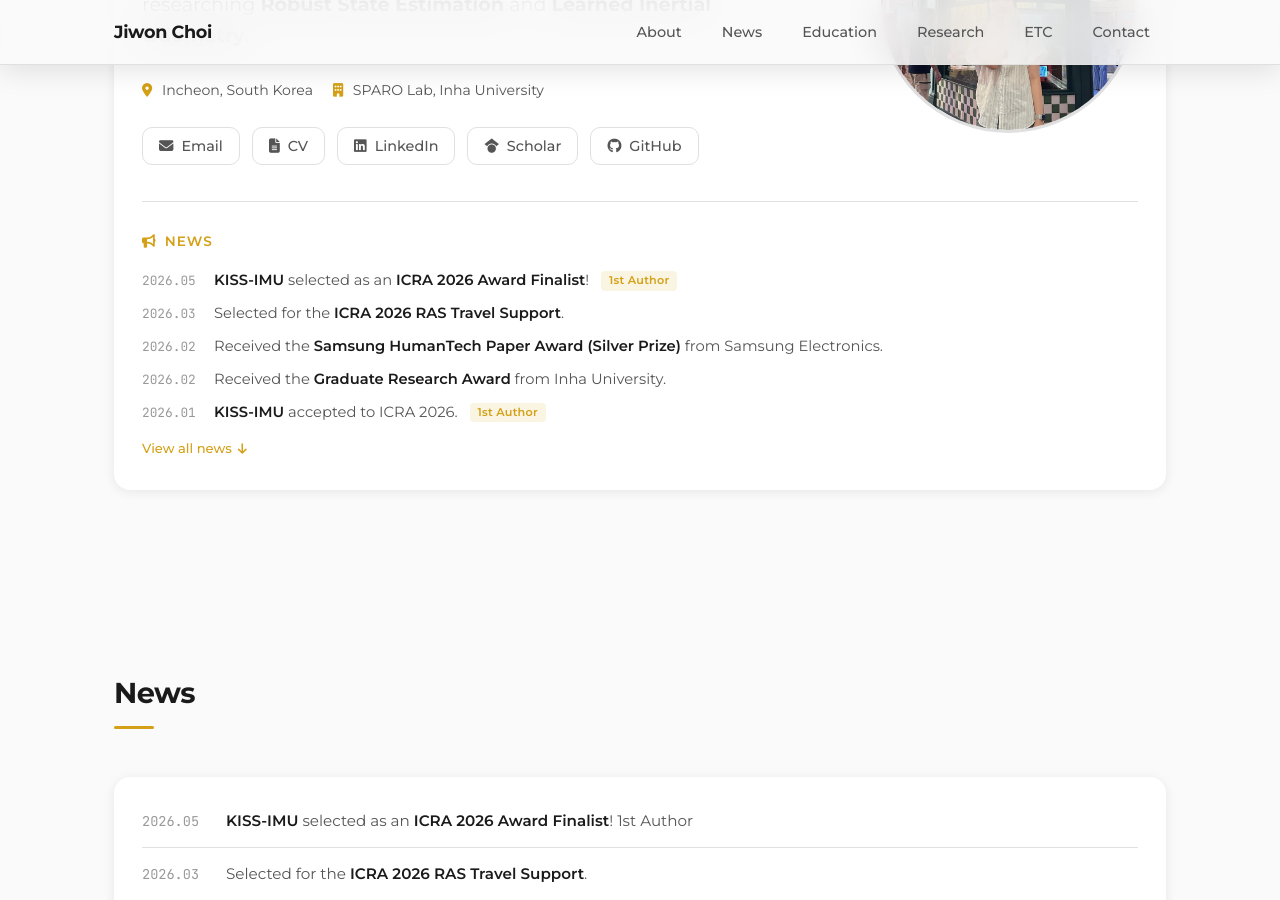
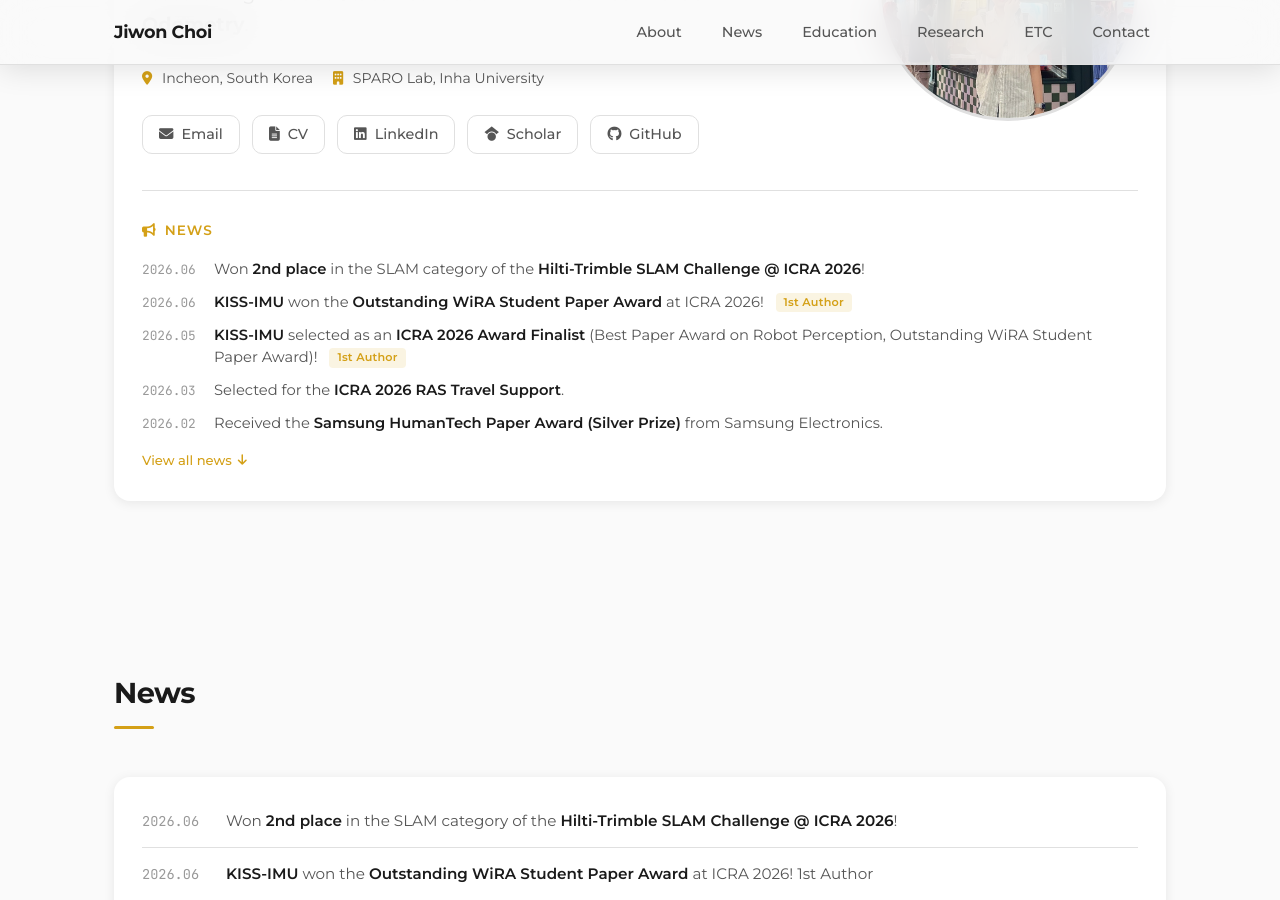
Before and after one commit to jivvon1/jivvon1.github.io, a Jekyll site: the page built from index.html, in a window 1280 px wide and 900 px high, scrolled down 331 px. Built offline with Jekyll 4.4.1, drawn with Linux system fonts in a browser that asks for light colours; some of the changed text lies outside the part shown.

Commit message:
Update news

```diff
--- a/_data/news.yml
+++ b/_data/news.yml
@@ -1,5 +1,14 @@
+- date: "2026.06"
+  text: "Won <strong>2nd place</strong> in the SLAM category of the <strong>Hilti-Trimble SLAM Challenge @ ICRA 2026</strong>!"
+  link: "https://hilti-trimble-challenge.com/"
+
+- date: "2026.06"
+  text: "<strong>KISS-IMU</strong> won the <strong>Outstanding WiRA Student Paper Award</strong> at ICRA 2026!"
+  role: "1st Author"
+  link: "https://sparolab.github.io/research/kiss_imu/"
+
 - date: "2026.05"
-  text: "<strong>KISS-IMU</strong> selected as an <strong>ICRA 2026 Award Finalist</strong>!"
+  text: "<strong>KISS-IMU</strong> selected as an <strong>ICRA 2026 Award Finalist</strong> (Best Paper Award on Robot Perception, Outstanding WiRA Student Paper Award)!"
   role: "1st Author"
   link: "https://sparolab.github.io/research/kiss_imu/"
 
```
